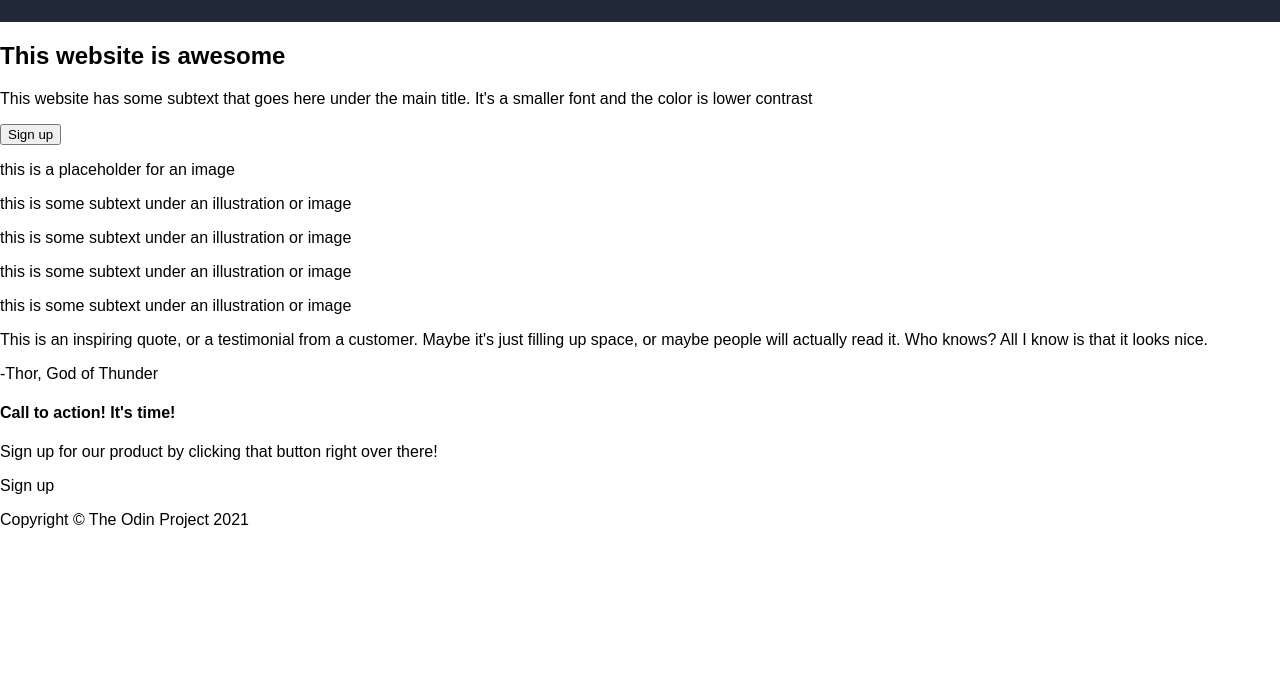
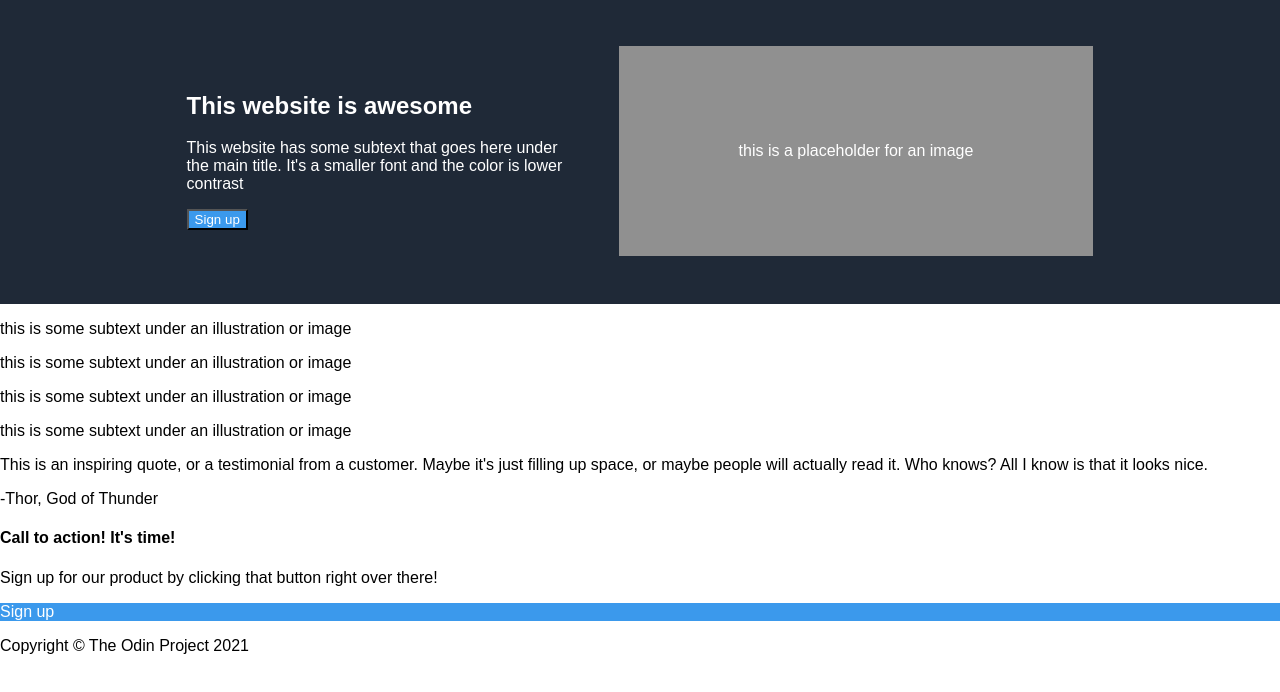
Before and after one commit to vvatsxn/landing-page, a plain HTML site: page index.html in a window 1280 px wide. Shown: the part 78-770 px from the top of the page. Drawn offline with Linux system fonts and the light colour scheme.

Commit message:
Hero section updates 	modified:   style.css

```diff
--- a/style.css
+++ b/style.css
@@ -3,7 +3,7 @@ body {
   margin: 0;
 }
 
-/* NAVBAR SECTION */
+/*///// NAVBAR SECTION ///////*/
 
 .navbar {
   background-color: #1f2937;
@@ -28,3 +28,33 @@ h3 {
   font-size: 24px;
   letter-spacing: 1.5px;
 }
+
+/* ///////////////////////// */
+
+/* ////// HERO SECTION //////*/
+
+.hero-section {
+  display: flex;
+  align-items: center;
+  justify-content: center;
+  background-color: #1f2937;
+  color: #fff;
+  gap: 48px;
+  padding: 24px 24px 48px 24px;
+}
+
+.hero-text {
+  width: 30vw;
+  gap: 12px;
+}
+
+.placeholder-img {
+  background-color: #909090;
+  padding: 80px 120px;
+}
+
+.sign-up-button {
+  color: #fff;
+  background-color: rgb(59, 153, 236);
+  stroke: none;
+}
```
